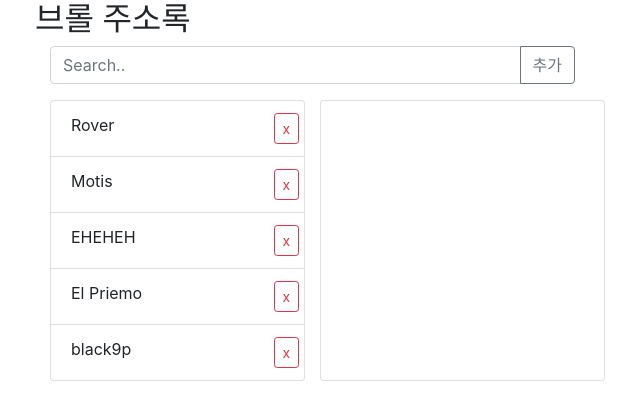
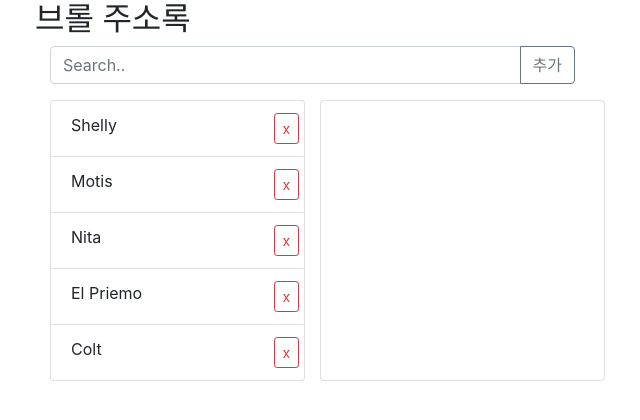
Before and after one commit to black9p/phonebook, a React (Create React App) app: page / in a window 1280 px wide. Shown: the top 420 px of the page, without its empty margins (35-675 px from the left). Built offline with nearby package versions, Linux system fonts and the light colour scheme.

Commit message:
dummy fix

```diff
--- a/src/static/DummyList.js
+++ b/src/static/DummyList.js
@@ -1,7 +1,7 @@
 export const phoneList = [
-    {id:1, name:'Rover', phonenumber:'01012341234', address:'2000'},
+    {id:1, name:'Shelly', phonenumber:'01012341234', address:'으스스동굴'},
     {id:2, name:'Motis', phonenumber:'0101010101010', address:'흔들광산'},
-    {id:3, name:'EHEHEH', phonenumber:'01011111111', address:'분당'},
+    {id:3, name:'Nita', phonenumber:'01011111111', address:'불타는돌무덤'},
     {id:4, name:'El Priemo', phonenumber:'010222222222', address:'모아니면도'},
-    {id:5, name:'black9p', phonenumber:'01067007027', address:'용인'}
+    {id:5, name:'Colt', phonenumber:'01012340987', address:'바위장벽전투'}
 ]
```
